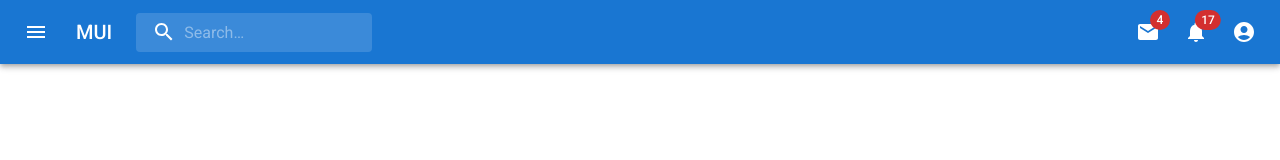
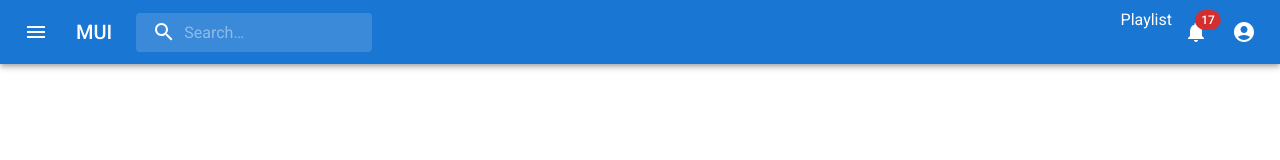
Before and after one commit to huytran72/ZingMusic, a Next.js app in the folder Zing_Music/: page / in a window 1280 px wide. Shown: the top 160 px of the page. Built offline with nearby package versions, Linux system fonts and the light colour scheme.

Commit message:
Update app.header.tsx

```diff
--- a/Zing_Music/src/components/header/app.header.tsx
+++ b/Zing_Music/src/components/header/app.header.tsx
@@ -187,15 +187,7 @@ export default function AppHeader() {
           </Search>
           <Box sx={{ flexGrow: 1 }} />
           <Box sx={{ display: { xs: "none", md: "flex" } }}>
-            <IconButton
-              size="large"
-              aria-label="show 4 new mails"
-              color="inherit"
-            >
-              <Badge badgeContent={4} color="error">
-                <MailIcon />
-              </Badge>
-            </IconButton>
+            <span>Playlist</span>
             <IconButton
               size="large"
               aria-label="show 17 new notifications"
```
